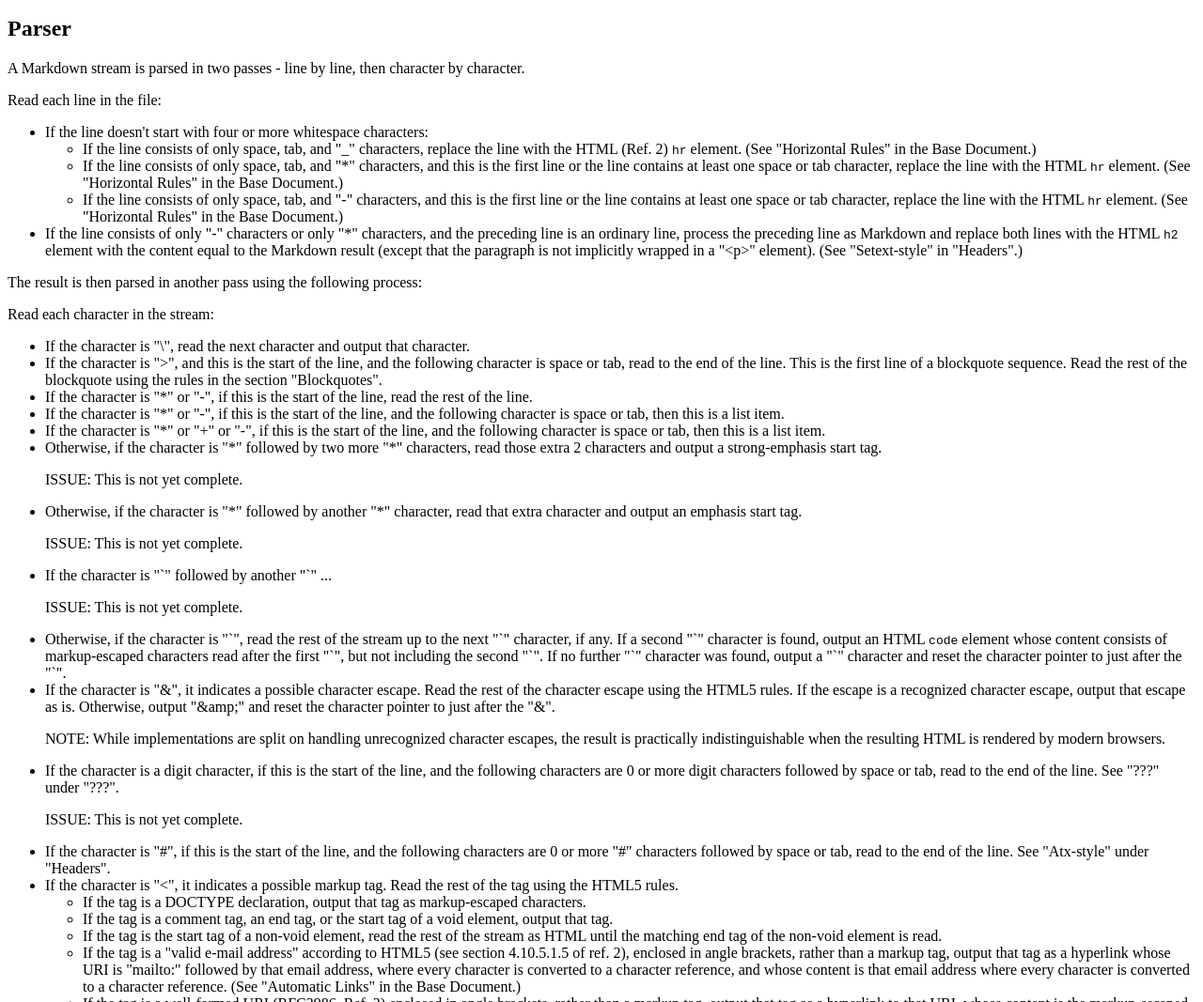
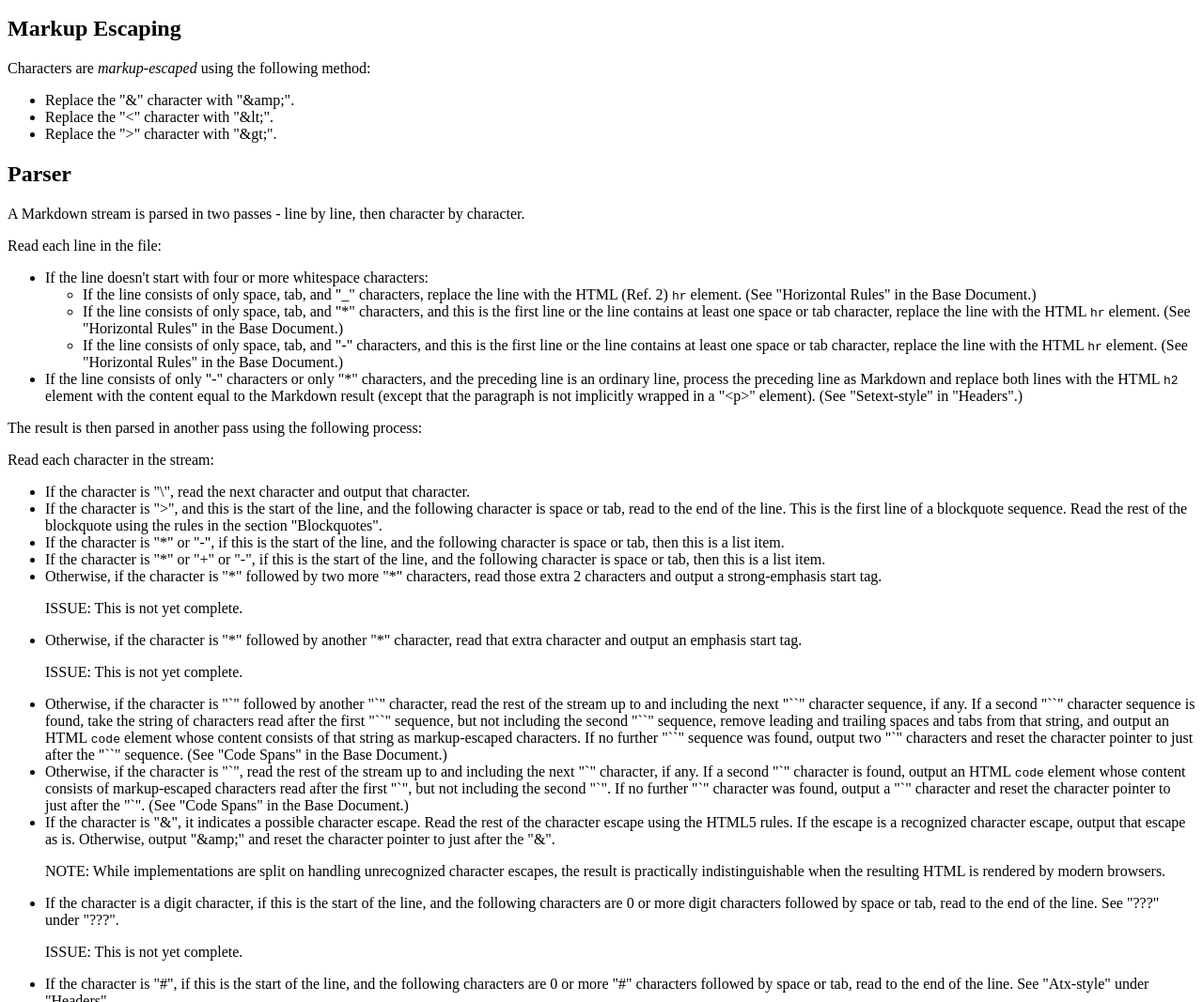
Before and after one commit to peteroupc/markdownsyntax, a plain HTML site: page index.html in a window 1280 px wide. Shown: the part 665-1732 px from the top of the page at 94% size. Drawn offline with Linux system fonts and the light colour scheme.

Commit message:
Specify code spans some more

```diff
--- a/index.html
+++ b/index.html
@@ -31,6 +31,15 @@ but whitespace characters.</p>
 </ul></p>
 <p>An <dfn>ordinary line</dfn> is a line other than a non-ordinary line.</p>
 <p>The <dfn>Base Document</dfn> is the original Markdown specification by John Gruber (Ref. 1).</p>
+
+<h2>Markup Escaping</h2>
+
+<p>Characters are <dfn>markup-escaped</dfn> using the following method:</p>
+<ul>
+<li>Replace the "&amp;" character with "&amp;amp;".</li>
+<li>Replace the "&lt;" character with "&amp;lt;".</li>
+<li>Replace the ">" character with "&amp;gt;".</li>
+</ul>
 
 <h2>Parser</h2>
 <p>A Markdown stream is parsed in two passes - line by line, then character by
@@ -69,7 +78,6 @@ to the Markdown result (except that the paragraph is not implicitly wrapped in a
 and the following character is space or tab, read to the end of the line.
 This is the first line of a blockquote sequence. Read the rest of the blockquote
 using the rules in the section "Blockquotes".</li>
-<li>If the character is "*" or "-", if this is the start of the line, read the rest of the line.</li>
 <li>If the character is "*" or "-", if this is the start of the line,
 and the following character is space or tab, then this is a list item.</li>
 <li>If the character is "*" or "+" or "-", if this is the start of the line,
@@ -86,18 +94,21 @@ extra character and output an emphasis start tag.
 ISSUE:  This is not yet complete.
 </p>
 </li>
-<li>If the character is "`" followed by another "`" ...
-<p>
-ISSUE:  This is not yet complete.
-</p>
+<li>Otherwise, if the character is "`" followed by another "`"  character,
+read the rest of the stream up to and including the next "``" character sequence, if any.  If a second "``" character
+sequence is found, take the string of characters read after the first "``" sequence,
+but not including the second "``" sequence, remove leading and trailing spaces and tabs from that string, and
+output an HTML <code>code</code> element whose content consists of that string as markup-escaped characters.
+If no further "``" sequence was found, output two "`" characters and reset the character pointer
+to just after the "``" sequence. (See "Code Spans" in the Base Document.)
 </li>
 <li>Otherwise, if the character is "`",
-read the rest of the stream up to the next "`" character, if any.  If a second "`" character
+read the rest of the stream up to and including the next "`" character, if any.  If a second "`" character
 is found, output an HTML <code>code</code> element whose
 content consists of markup-escaped characters read after the first "`",
 but not including the second "`".
 If no further "`" character was found, output a "`" character and reset the character pointer
-to just after the "`".
+to just after the "`". (See "Code Spans" in the Base Document.)
 </li>
 <li>If the character is "&amp;", it indicates a possible character
 escape.  Read the rest of the character escape using the HTML5 rules.
```
